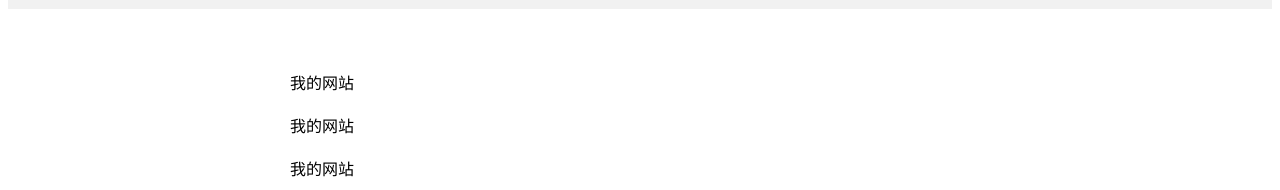
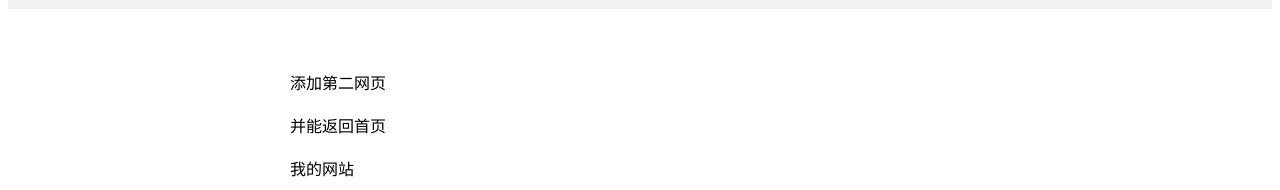
Before and after one commit to mainzh/mainzh.github.io, a plain HTML site: page index.html in a window 1280 px wide. Shown: the part 203-393 px from the top of the page. Drawn offline with Linux system fonts and the light colour scheme.

Commit message:
v1 	modified:   index.html

```diff
--- a/index.html
+++ b/index.html
@@ -17,8 +17,8 @@
         line-height: 1.7;
       "
     >
-      <p>我的网站</p>
-      <p>我的网站</p>
+      <p>添加第二网页</p>
+      <p>并能返回首页</p>
       <p>我的网站</p>
       <p>我的网站</p>
       <p>我的网站</p>
```
